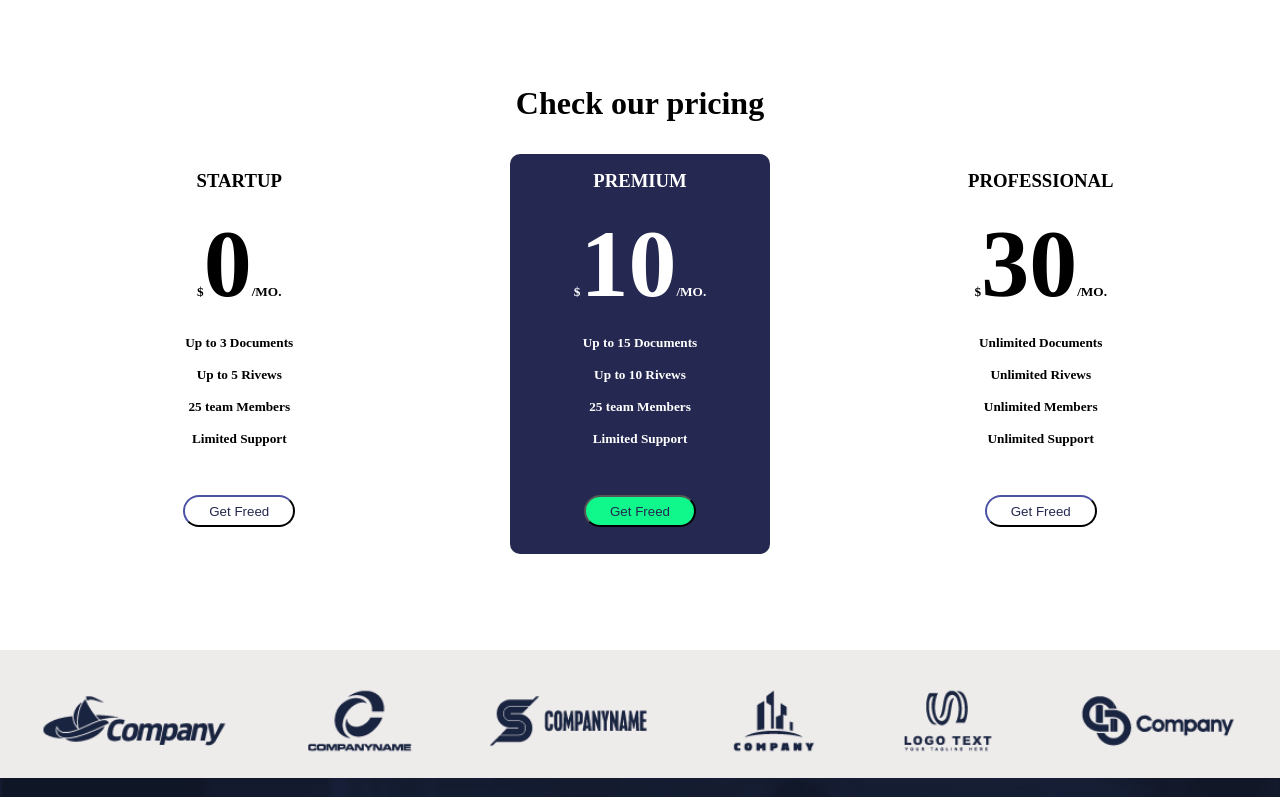
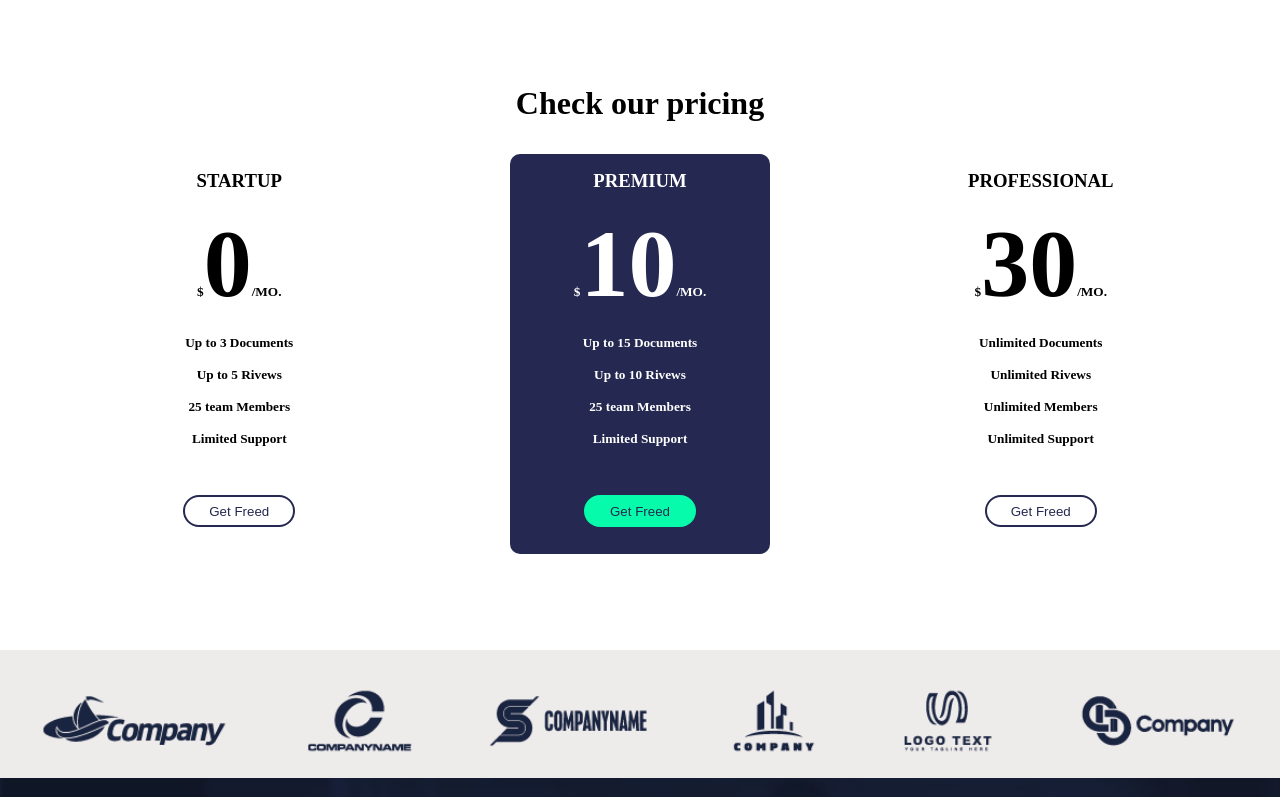
Before and after one commit to JaramilloT/Atlas_proyecto, a plain HTML site: page index.html in a window 1280 px wide. Shown: the part 2000-2797 px from the top of the page. Drawn offline with nearby package versions, Linux system fonts and the light colour scheme.

Commit message:
modificaciones

```diff
--- a/index.html
+++ b/index.html
@@ -83,7 +83,7 @@
                 <h5 class="container1_h5">Up to 5 Rivews</h5>
                 <h5 class="container1_h5">25 team Members</h5>
                 <h5 class="container1_h5">Limited Support</h5>
-                <button class="button_container1">Get Freed</button>
+                <button class="button_container3">Get Freed</button>
             </div>
 
             <div class="container2">
--- a/styles.css
+++ b/styles.css
@@ -39,9 +39,11 @@ header{
 
 button{
     margin-top: 2rem;
-    background-color: #10f88c;
+    background-color: #06fcab;
     border-radius: 50px;
-    height: 12%;
+    border: none;
+    height: 3rem;
+    width: 5rem;
 }
 
 
@@ -89,7 +91,7 @@ button{
 /*contenedor imagenes computador*/
 
 .Container_img_computer{
-    background: linear-gradient(353deg, #10f88c 78%, transparent 38%);
+    background: linear-gradient(353deg, #06fcab 78%, transparent 38%);
     width: 100%;
     height: 54rem;
     margin-top: 6rem;
@@ -176,16 +178,6 @@ button{
 
 }
 
-.button_container1{
-    background-color: white;
-    color:  #252850;
-    border-radius: 50px;
-    height: 2rem;
-    width: 7rem;
-    border-color: #252850;
-    margin-top: 3rem;
-}
-
 /*contenedor 2*/
 
 .container2{
@@ -212,7 +204,7 @@ button{
 }
 
 .button_container2{
-    background-color: #10f88c;
+    background-color: #06fcab;
     color:  #252850;
     border-radius: 50px;
     height: 2rem;
@@ -246,6 +238,7 @@ button{
     background-color: white;
     color:  #252850;
     border-radius: 50px;
+    border: 2px solid #252850;
     height: 2rem;
     width: 7rem;
     border-color: #252850;
@@ -301,7 +294,7 @@ button{
 }
 
 input{
-    border: 2px solid  #51eca8;
+    border: 2px solid  #06fcab;
     background-color: transparent;
     border-radius: 6px;
     padding: 0.2rem;
@@ -315,20 +308,20 @@ input{
 }
 
 label{
-    color:  #51eca8;
+    color:  #06fcab;
 }
 
 textarea{
     width: 25rem;
     height: 4rem;
     background-color: transparent;
-    border: 2px solid #51eca8;
+    border: 2px solid #06fcab;
     border-radius: 14px;
 }
 .button_form{
     margin-top: 1rem;
     width: 95%;
-    background-color: #51eca8;
+    background-color: #06fcab;
     color: #252850;
     border: none;
     border-radius: 50px;
```
